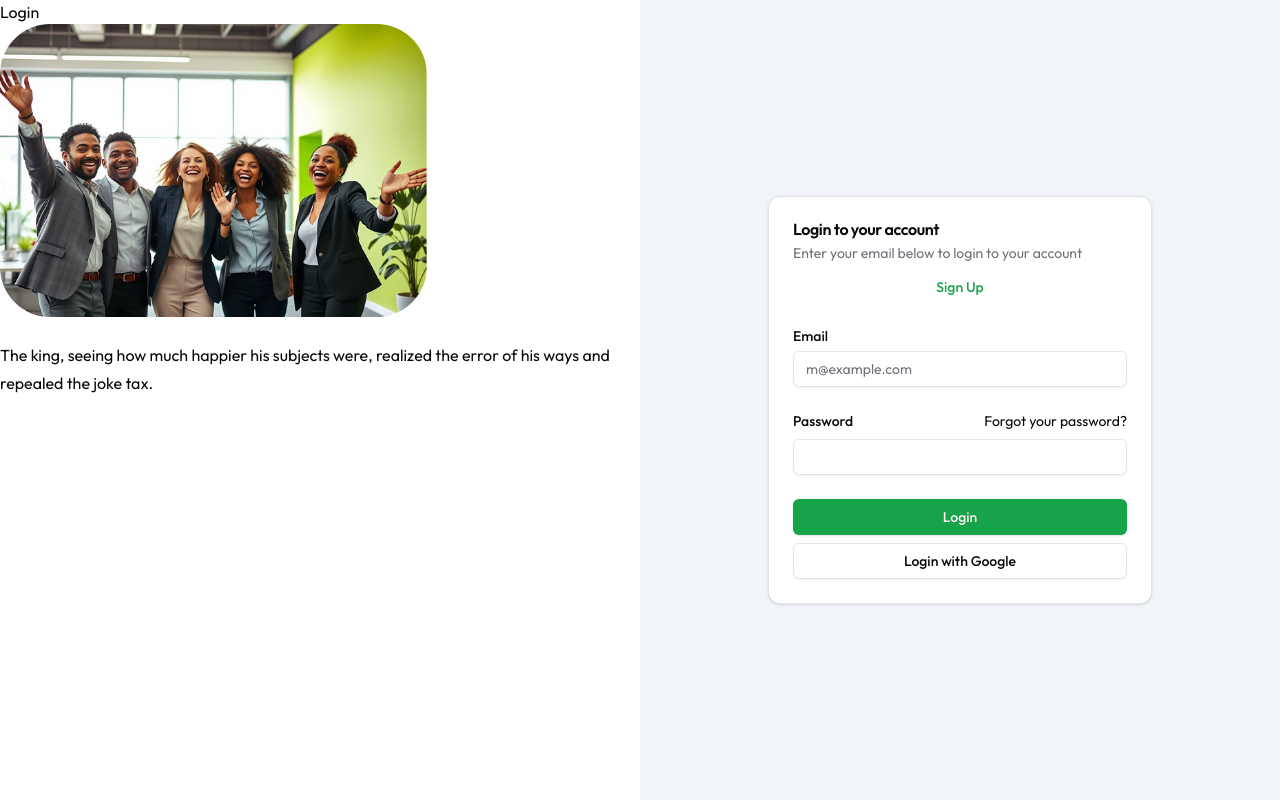
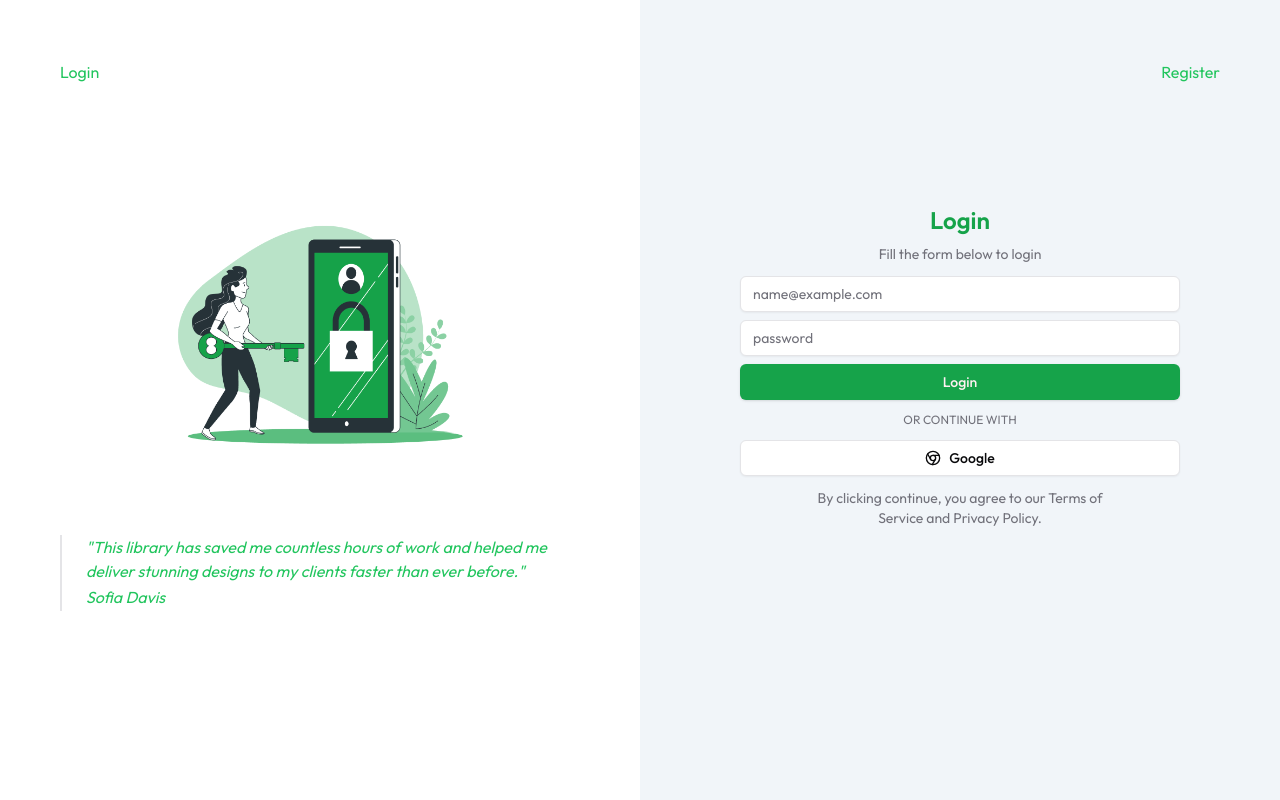
Before and after one commit to masadamsahid/nextjs-jobtracker-app, a Next.js app: page /login in a window 1280 px wide. Built offline with nearby package versions, Linux system fonts and the light colour scheme.

Commit message:
login-page

```diff
--- a/src/app/(auth)/login/page.tsx
+++ b/src/app/(auth)/login/page.tsx
@@ -1,85 +1,85 @@
 import React from "react";
 import Link from "next/link";
 import { Button } from "@/components/ui/button";
-import {
-  Card,
-
-  CardContent,
-  CardDescription,
-  CardFooter,
-  CardHeader,
-  CardTitle,
-} from "@/components/ui/card";
 import { Input } from "@/components/ui/input";
-import { Label } from "@/components/ui/label";
+import { Chrome } from "lucide-react";
 
 type Props = {};
 
 const LoginPage = (props: Props) => {
   return (
-    <div className="grid grid-cols-1 lg:grid-cols-2 items-center justify-center min-h-screen bg-slate-100">
+    <div className="grid grid-cols-1 md:grid-cols-2 items-center justify-center min-h-screen bg-slate-100">
       <div
         id="login-illustration"
-        className="bg-white min-h-screen w-full justify-self-center md:justify-self-end lg:justify-self-end"
+        className="p-2 md:p-2 lg:p-5 bg-white min-h-screen w-full hidden md:block md:justify-self-end lg:justify-self-end"
       >
-        <Link href="/login">Login</Link>
-        <img
-          className="hero-image w-full md:w-2/3 lg:max-w-[620px] "
-          src="/hero.png"
-          alt="Hero Image"
-        />
-        <p className="leading-7 [&:not(:first-child)]:mt-6">
-          The king, seeing how much happier his subjects were, realized the
-          error of his ways and repealed the joke tax.
-        </p>
+        <div className="p-10">
+                  <Link href="/login" className="text-green-500 ">
+          Login
+        </Link>
+        </div>
+
+        <div className="flex flex-col items-center p-10 my-auto">
+          <img
+            className="w-[calc(100%-5rem)] md:w-2/3 lg:max-w-[620px]"
+            src="/Login-bro 1.png"
+            alt="Login Image"
+          />
+
+          <blockquote className="mt-6 border-l-2 pl-6 italic text-green-500">
+            &quot;This library has saved me countless hours of work and helped
+            me deliver stunning designs to my clients faster than ever
+            before.&quot;
+            <p className="leading-7 [&:not(:first-child)]:mt-6 text-green-500">
+              Sofia Davis
+            </p>
+          </blockquote>
+        </div>
       </div>
-      <div id="login-form"  className="flex  justify-center">
-        <Card className="w-full max-w-sm">
-          <CardHeader>
-            <CardTitle>Login to your account</CardTitle>
-            <CardDescription>
-              Enter your email below to login to your account
-            </CardDescription>
+      <div id="login-form" className="lg:p-5 sm:p-2 md:p-2 min-h-screen w-full">
+        <div className="p-10 text-right">
+          <Link href="/login" className="text-green-500">
+            Register
+          </Link>
+        </div>
 
-            <Button variant="link">Sign Up</Button>
+        <div
+          id="login-form"
+          className="flex flex-col my-auto p-5 lg:p-20  md:p-2 justify-center items-center gap-3 w-full max-h-screen"
+        >
+          {/* Assuming you have a way to handle images in TSX, e.g., direct import or public folder */}
+          <img
+            src="/Login-bro 1.png"
+            alt="login-img"
+            className="block md:hidden "
+          />
+          <div className="flex flex-col gap-2 items-center">
+            <h1 className="text-2xl font-semibold text-primary">Login</h1>
+            <p className="text-sm text-zinc-500 text-center">
+              Fill the form below to login
+            </p>
+          </div>
+          <form action="" className="flex flex-col gap-2 w-full">
+            <div>
+              <Input type="email" id="email" placeholder="name@example.com" className="bg-white"/>
+            </div>
+            <div>
+              <Input type="password" id="password" placeholder="password" className="bg-white"/>
+            </div>
+            <Button type="submit">Login</Button>
+          </form>
+          <p className="text-xs text-zinc-500">OR CONTINUE WITH</p>
 
-          </CardHeader>
-          <CardContent>
-            <form>
-              <div className="flex flex-col gap-6">
-                <div className="grid gap-2">
-                  <Label htmlFor="email">Email</Label>
-                  <Input
-                    id="email"
-                    type="email"
-                    placeholder="m@example.com"
-                    required
-                  />
-                </div>
-                <div className="grid gap-2">
-                  <div className="flex items-center">
-                    <Label htmlFor="password">Password</Label>
-                    <a
-                      href="#"
-                      className="ml-auto inline-block text-sm underline-offset-4 hover:underline"
-                    >
-                      Forgot your password?
-                    </a>
-                  </div>
-                  <Input id="password" type="password" required />
-                </div>
-              </div>
-            </form>
-          </CardContent>
-          <CardFooter className="flex-col gap-2">
-            <Button type="submit" className="w-full">
-              Login
-            </Button>
-            <Button variant="outline" className="w-full">
-              Login with Google
-            </Button>
-          </CardFooter>
-        </Card>
+          <Button variant="outline" className="w-full">
+            <Chrome />
+            Google
+          </Button>
+
+          <p className="text-sm text-zinc-500 text-center max-w-[286px]">
+            By clicking continue, you agree to our Terms of Service and Privacy
+            Policy.
+          </p>
+        </div>
       </div>
     </div>
   );
```
Also changed, not shown: public/Login-bro 1.png (added), public/Login-rafiki 1.png (added).
